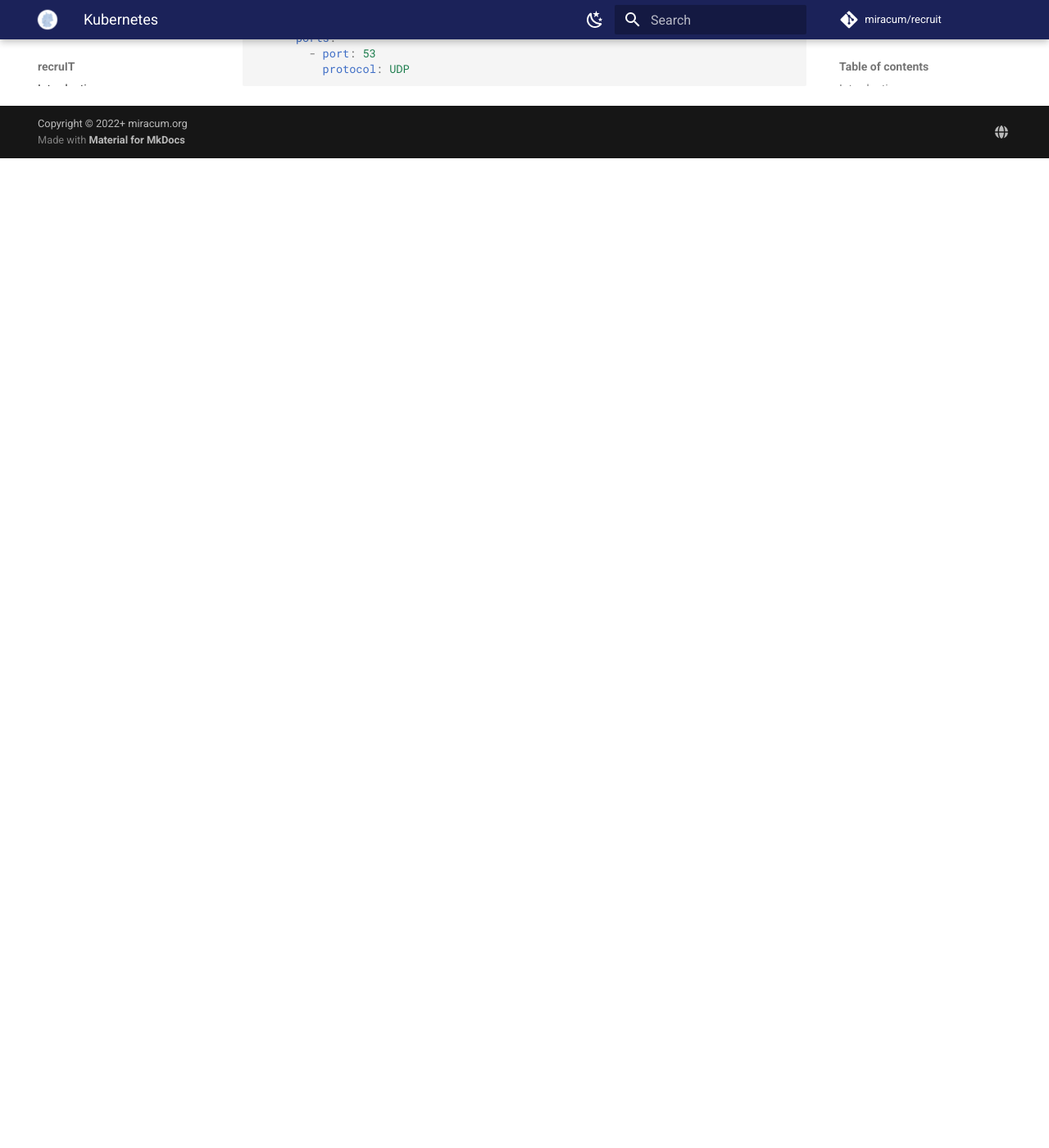
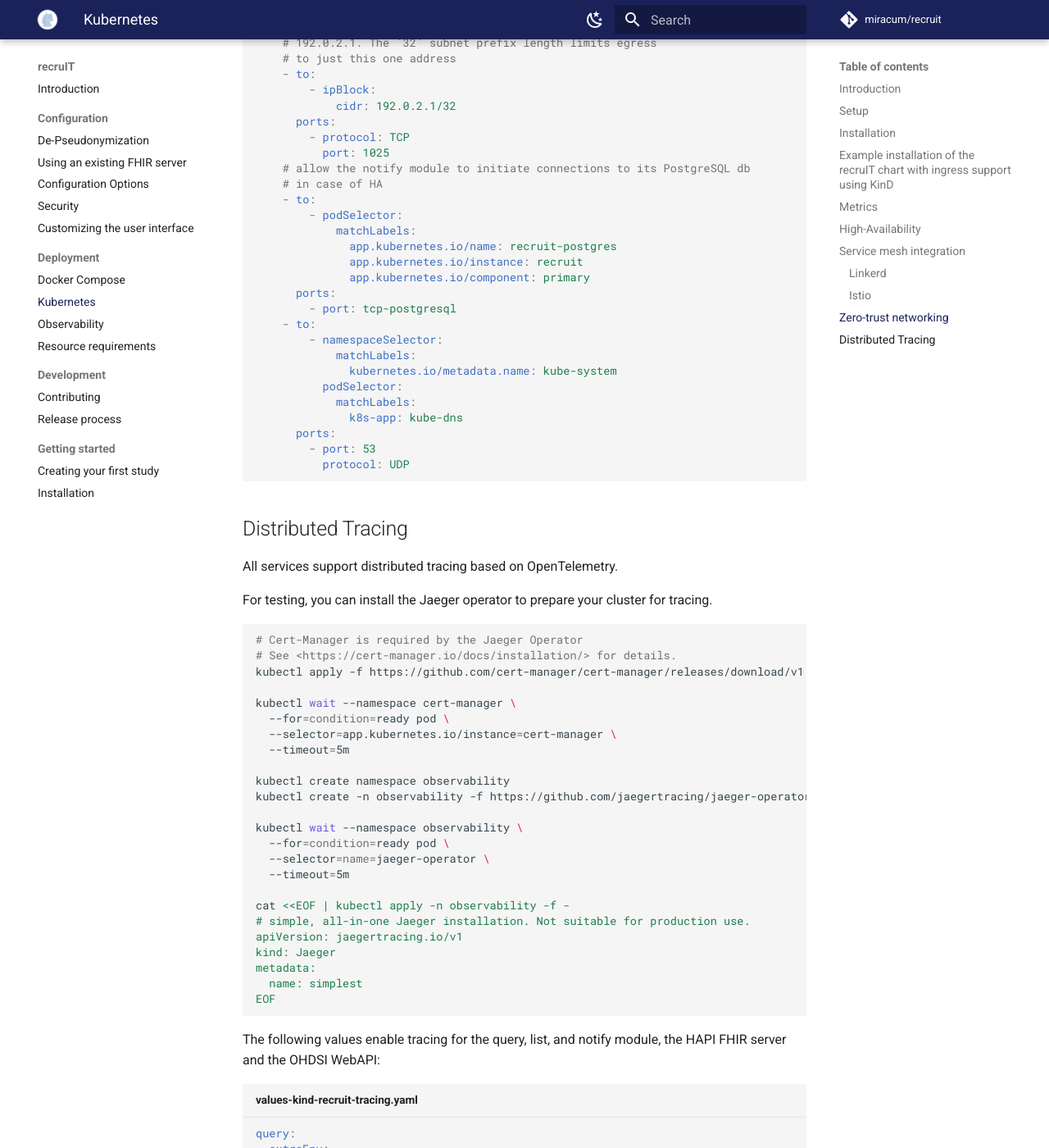
Before and after one commit to miracum/recruit, an MkDocs documentation site: the page built from docs/deployment/kubernetes.md, in a window 1280 px wide and 1400 px high, scrolled down 20289 px. Shown: the whole window at 82% size. Built offline with MkDocs 1.6.1 and Material for MkDocs 9.7.7, drawn with Linux system fonts in a browser that asks for light colours; comment, search, counter and statistics services are not loaded; before the commit the page ends 20482 px from its top, so only the background shows below that; some of the changed text lies outside the part shown.

Commit message:
docs: added config for k8s distributed tracing deployment

````diff
--- a/docs/_snippets/k8s/values-kind-recruit-enable-servicemonitors.yaml
+++ b/docs/_snippets/k8s/values-kind-recruit-enable-servicemonitors.yaml
@@ -25,3 +25,11 @@ fhirserver:
       enabled: true
       additionalLabels:
         release: kube-prometheus-stack
+
+ohdsi:
+  webApi:
+    metrics:
+      serviceMonitor:
+        enabled: true
+        additionalLabels:
+          release: kube-prometheus-stack
--- /dev/null
+++ b/docs/_snippets/k8s/values-kind-recruit-tracing.yaml
@@ -0,0 +1,70 @@
+query:
+  extraEnv:
+    - name: JAVA_TOOL_OPTIONS
+      value: "-javaagent:/opt/query/opentelemetry-javaagent.jar"
+    - name: OTEL_METRICS_EXPORTER
+      value: "none"
+    - name: OTEL_LOGS_EXPORTER
+      value: "none"
+    - name: OTEL_TRACES_EXPORTER
+      value: "jaeger"
+    - name: OTEL_SERVICE_NAME
+      value: "recruit-query"
+    - name: OTEL_EXPORTER_JAEGER_ENDPOINT
+      value: "http://simplest-collector.observability.svc:14250"
+
+list:
+  extraEnv:
+    - name: TRACING_ENABLED
+      value: "true"
+    - name: OTEL_TRACES_EXPORTER
+      value: "jaeger"
+    - name: OTEL_SERVICE_NAME
+      value: "recruit-list"
+    - name: OTEL_EXPORTER_JAEGER_AGENT_HOST
+      value: "simplest-agent.observability.svc"
+
+notify:
+  extraEnv:
+    - name: JAVA_TOOL_OPTIONS
+      value: "-javaagent:/opt/notify/opentelemetry-javaagent.jar"
+    - name: OTEL_METRICS_EXPORTER
+      value: "none"
+    - name: OTEL_LOGS_EXPORTER
+      value: "none"
+    - name: OTEL_TRACES_EXPORTER
+      value: "jaeger"
+    - name: OTEL_SERVICE_NAME
+      value: "recruit-notify"
+    - name: OTEL_EXPORTER_JAEGER_ENDPOINT
+      value: "http://simplest-collector.observability.svc:14250"
+
+fhirserver:
+  extraEnv:
+    # the recruit tool relies on the FHIR server subscription mechanism to create notifications.
+    # if you overwrite `fhirserver.extraEnv`, make sure to keep this setting enabled.
+    - name: HAPI_FHIR_SUBSCRIPTION_RESTHOOK_ENABLED
+      value: "true"
+    - name: SPRING_FLYWAY_BASELINE_ON_MIGRATE
+      value: "true"
+    # OTel options
+    - name: JAVA_TOOL_OPTIONS
+      value: "-javaagent:/app/opentelemetry-javaagent.jar"
+    - name: OTEL_METRICS_EXPORTER
+      value: "none"
+    - name: OTEL_LOGS_EXPORTER
+      value: "none"
+    - name: OTEL_TRACES_EXPORTER
+      value: "jaeger"
+    - name: OTEL_SERVICE_NAME
+      value: "recruit-hapi-fhir-server"
+    - name: OTEL_EXPORTER_JAEGER_ENDPOINT
+      value: "http://simplest-collector.observability.svc:14250"
+
+ohdsi:
+  webApi:
+    tracing:
+      enabled: true
+      jaeger:
+        protocol: "grpc"
+        endpoint: http://simplest-collector.observability.svc:14250
--- a/docs/deployment/kubernetes.md
+++ b/docs/deployment/kubernetes.md
@@ -203,11 +203,18 @@ The `values-kind-recruit.yaml` used to install the chart automatically loaded a
 the `ohdsi.loadCohortDefinitionsJob.cohortDefinitions` setting. If the CDM init job completed and the query module
 ran at least once, you should see a notification email at <http://recruit-mailhog.127.0.0.1.nip.io/>:
 
-![Notification Email for the SAMPLE study displayed in MailHog](../_img/k8s/mailhog-sample-mail-notification.png)
+<!-- markdownlint-disable MD033 -->
+<figure markdown>
+  ![Notification Email for the SAMPLE study displayed in MailHog](../_img/k8s/mailhog-sample-mail-notification.png)
+  <figcaption>Notification Email for the SAMPLE study displayed in MailHog</figcaption>
+</figure>
 
 and the corresponding screening list is accesible at <http://recruit-list.127.0.0.1.nip.io/>:
 
-![Screening list for the SAMPLE study](../_img/k8s/screeninglist-sample-study.png)
+<figure markdown>
+  ![Screening list for the SAMPLE study](../_img/k8s/screeninglist-sample-study.png)
+  <figcaption>Screening list for the SAMPLE study</figcaption>
+</figure>
 
 To create additional studies, follow the [Creating your first study](../getting-started/creating-your-first-study.md)
 guide using Atlas at <http://recruit-ohdsi.127.0.0.1.nip.io/atlas/>. Be sure to use `[recruIT]` as the special
@@ -238,7 +245,10 @@ helm upgrade -n recruit \
 
 Opening the Grafana instance included with the `kube-prometheus-stack` chart will allow you to query the exposed metrics:
 
-![Grafana Explore view of some metrics for the list module](../_img/observability/grafana-sample-metrics.png)
+<figure markdown>
+  ![Grafana Explore view of some metrics for the list module](_img/grafana-sample-metrics.png)
+  <figcaption>Grafana Explore view of some metrics for the list module</figcaption>
+</figure>
 
 ## High-Availability
 
@@ -270,7 +280,10 @@ to place Linkerd's `linkerd.io/inject: enabled` annotation for all service pods
 --8<-- "_snippets/k8s/values-kind-recruit-linkerd.yaml"
 ```
 
-![Linkerd dashboard view of the recruiT deployment](_img/linkerd-dashboard.png)
+<figure markdown>
+  ![Linkerd dashboard view of the recruiT deployment](_img/linkerd-dashboard.png)
+  <figcaption>Linkerd dashboard view of the recruiT deployment</figcaption>
+</figure>
 
 You can also use the `linkerd.io/inject: enabled` on the `recruit` namespace, see <https://linkerd.io/2.11/features/proxy-injection/>
 but you will have to manually add a `disabled` annotation to the OHDSI Achilles CronJob and init job.
@@ -289,7 +302,10 @@ To disable sidecar proxy injection for the Achilles and OMOP CDM init job, see t
 --8<-- "_snippets/k8s/values-kind-recruit-istio.yaml"
 ```
 
-![Kiali dashboard view of the recruiT deployment](_img/kiali-dashboard.png)
+<figure markdown>
+  ![Kiali dashboard view of the recruiT deployment](_img/kiali-dashboard.png)
+  <figcaption>Kiali dashboard view of the recruiT deployment</figcaption>
+</figure>
 
 ## Zero-trust networking
 
@@ -311,3 +327,52 @@ or <https://orca.tufin.io/netpol/#> to have the entire policies explained.
 ```yaml title="recruit-network-policies.yaml"
 --8<-- "_snippets/k8s/recruit-network-policies.yaml"
 ```
+
+## Distributed Tracing
+
+All services support distributed tracing based on OpenTelemetry.
+
+For testing, you can install the Jaeger operator to prepare your cluster for tracing.
+
+```sh
+# Cert-Manager is required by the Jaeger Operator
+# See <https://cert-manager.io/docs/installation/> for details.
+kubectl apply -f https://github.com/cert-manager/cert-manager/releases/download/v1.9.1/cert-manager.yaml
+
+kubectl wait --namespace cert-manager \
+  --for=condition=ready pod \
+  --selector=app.kubernetes.io/instance=cert-manager \
+  --timeout=5m
+
+kubectl create namespace observability
+kubectl create -n observability -f https://github.com/jaegertracing/jaeger-operator/releases/download/v1.38.0/jaeger-operator.yaml
+
+kubectl wait --namespace observability \
+  --for=condition=ready pod \
+  --selector=name=jaeger-operator \
+  --timeout=5m
+
+cat <<EOF | kubectl apply -n observability -f -
+# simple, all-in-one Jaeger installation. Not suitable for production use.
+apiVersion: jaegertracing.io/v1
+kind: Jaeger
+metadata:
+  name: simplest
+EOF
+```
+
+The following values enable tracing for the query, list, and notify module, the HAPI FHIR server and the OHDSI WebAPI:
+
+```yaml title="values-kind-recruit-tracing.yaml"
+--8<-- "_snippets/k8s/values-kind-recruit-tracing.yaml"
+```
+
+<figure markdown>
+  ![Jaeger Trace Graph view of a single scheduled run of the query module](_img/jaeger-trace-graph.png)
+  <figcaption>Jaeger Trace Graph view of a single scheduled run of the query module</figcaption>
+</figure>
+
+<figure markdown>
+  ![Jaeger Trace timeline for interacting with the screening list](_img/jaeger-trace-timeline.png)
+  <figcaption>Jaeger Trace timeline for interacting with the screening list</figcaption>
+</figure>
````
Also changed, not shown: docs/deployment/_img/grafana-sample-metrics.png (renamed from docs/_img/observability/grafana-sample-metrics.png), docs/deployment/_img/jaeger-trace-graph.png (added), docs/deployment/_img/jaeger-trace-timeline.png (added).
